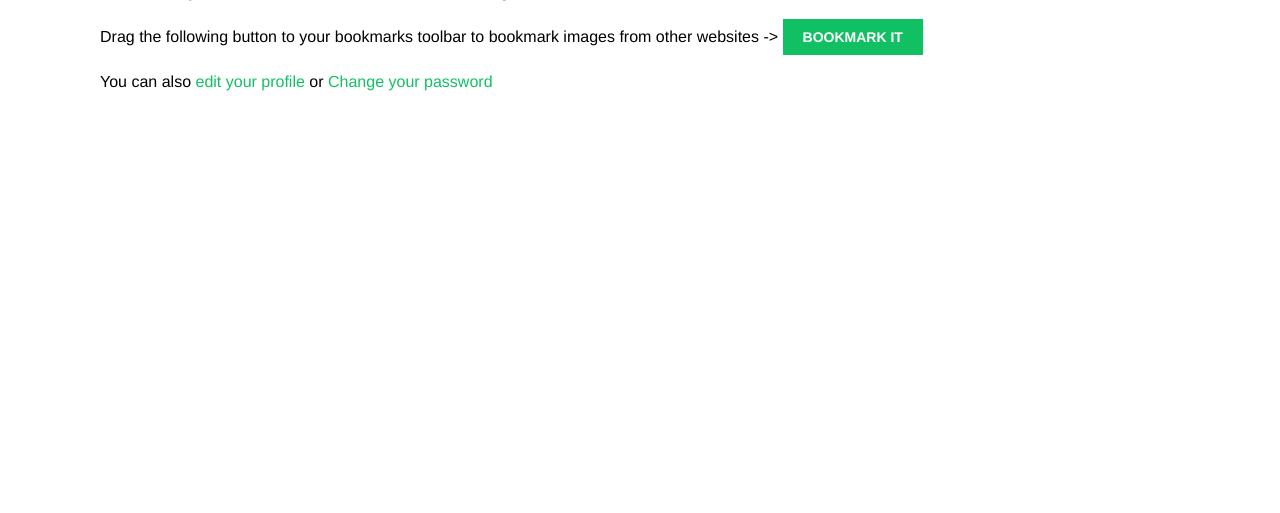
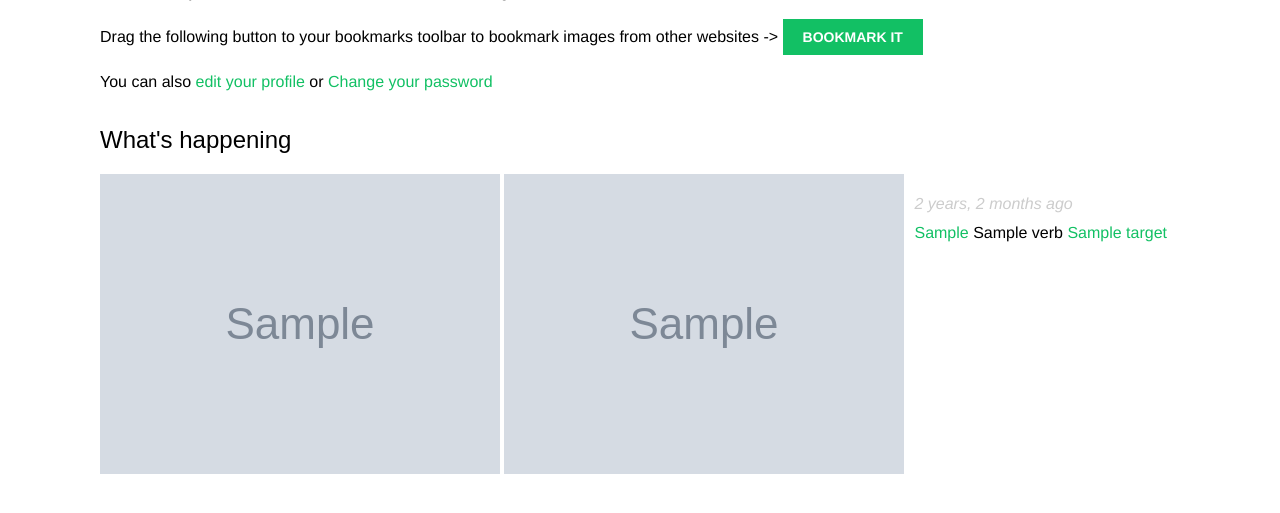
Before and after one commit to jackreeceejini/bookmarks, a Django app: template account/templates/account/dashboard.html in a window 1280 px wide. Shown: the part 177-690 px from the top of the page. Run offline with Django 3.2, Linux system fonts and the light colour scheme; the template is opened without the code that fills it: most values are stand-ins (such as "Sample title", 1, 10 or a date in 2020); grey boxes marked "Sample" are stand-in pictures; some libraries are stand-ins or nearby versions; some web fonts are replaced.

Commit message:
built basic user activity monitor in dashboard

```diff
--- a/account/templates/account/dashboard.html
+++ b/account/templates/account/dashboard.html
@@ -16,4 +16,10 @@
     edit your profile</a> or <a href="{% url 'password_change' %}">
         Change your password</a>
 </p>
+<h2>What's happening</h2>
+<div id="action-list">
+    {% for action in actions %}
+        {% include "actions/action/detail.html" %}
+    {% endfor %}
+</div>
 {% endblock %}
--- a/actions/models.py
+++ b/actions/models.py
@@ -5,7 +5,6 @@ from django.contrib.contenttypes.fields import GenericForeignKey
 class Action(models.Model):
     user = models.ForeignKey('auth.User', related_name='actions',db_index=True, on_delete=models.CASCADE)
     verb = models.CharField(max_length=255)
-    created = models.DateTimeField(auto_now_add=True, db_index=True)
     target_ct = models.ForeignKey(ContentType, blank=True, null=True, related_name='target_obj', on_delete=models.CASCADE)
     target_id = models.PositiveIntegerField(null=True, blank=True, db_index=True)
     target = GenericForeignKey('target_ct','target_id')
--- /dev/null
+++ b/actions/templates/actions/action/detail.html
@@ -0,0 +1,39 @@
+{% load thumbnail %}
+
+{% with user=action.user profile=action.user.profile %}
+    <div class="action">
+        <div class="images">
+            {% if profile.photo %}
+                {% thumbnail user.profile.photo "80x80" crop="100%" as im %}
+                <a href="{{ user.get_absolute_url }}">
+                    <img src="{{ im.url }}" alt="{{ user.get_full_name }}" class="item-img">
+                </a>
+            {% endif %}
+            {% if action.target %}
+                {% with target=action.target %}
+                    {% if target.image %}
+                        {% thumbnail target.image "80x80" crop="100%" as im %}
+                        <a href="{{ target.get_absolute_url }}">
+                            <img src="{{ im.url }}" class="item-img">
+                        </a>
+                    {% endif %}
+                {% endwith %}
+            {% endif %}
+        </div>
+        <div class="info">
+            <p>
+                <span class="date">{{ action.created|timesince }} ago</span>
+            </br>
+            <a href="{{ user.get_absolute_url }}">
+                {{ user.first_name }}
+            </a>
+            {{ action.verb }}
+            {% if action.target %}
+                {% with target=action.target %}
+                    <a href="{{ target.get_absolute_url }}">{{ target }}</a>
+                {% endwith %}
+            {% endif %}
+            </p>
+        </div>
+    </div>
+{% endwith %}
--- a/actions/utils.py
+++ b/actions/utils.py
@@ -7,7 +7,7 @@ from django.utils import timezone
 def create_action(user, verb, target=None):
     # check for any similar action made in the last minute
     now = timezone.now()
-    last_minute = now = datetime.timedelta(seconds=60)
+    last_minute = now - datetime.timedelta(seconds=60)
     similar_actions = Action.objects.filter(user_id=user.id, verb=verb, created__gte=last_minute)
 
     if target:
@@ -18,4 +18,5 @@ def create_action(user, verb, target=None):
         # no existing actions found
         action = Action(user=user, verb=verb, target=target)
         action.save()
+        return True
     return False
--- a/images/views.py
+++ b/images/views.py
@@ -11,6 +11,7 @@ from .models import Image
 from common.decorators import ajax_required
 from django.http import HttpResponse
 from django.core.paginator import Paginator, EmptyPage, PageNotAnInteger
+from actions.utils import create_action
 
 
 @login_required
@@ -49,6 +50,7 @@ def image_like(request):
             image = Image.objects.get(id=image_id)
             if action == 'like':
                 image.users_like.add(request.user)
+                create_action(request.user, 'likes', image)
             else:
                 image.users_like.remove(request.user)
             return JsonResponse({'status':'ok'})
@@ -75,6 +77,7 @@ def image_create(request):
             # assign current user to the item
             new_item.user = request.user
             new_item.save()
+            create_action(request.user, 'bookmarked image', new_item)
             messages.success(request, 'Image added successfully')
 
             #redirect to new created item detail view
```
Also changed, not shown: account/views.py (+19 -0 lines).
